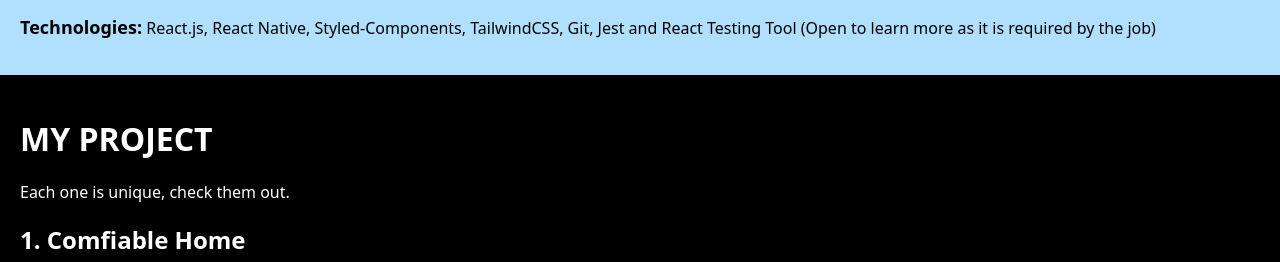
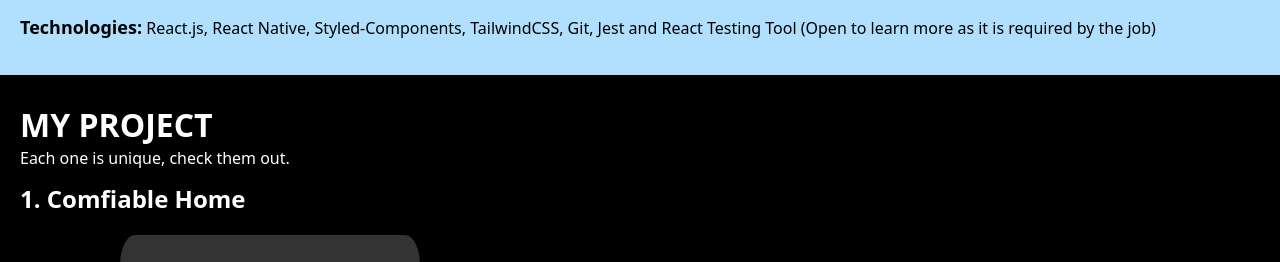
Before and after one commit to Hollyd29/MyPortfolio, a React (Vite) app: page / in a window 1280 px wide. Shown: the part 1428-1690 px from the top of the page. Built offline with nearby package versions, Linux system fonts and the light colour scheme; grey boxes are pictures that could not be loaded.

Commit message:
project updated

```diff
--- a/src/component/MyProjectComp.tsx
+++ b/src/component/MyProjectComp.tsx
@@ -30,7 +30,7 @@ function MyProjectComp() {
 
   return (
     <div className="projectCon">
-      <div>
+      <div className="myProject">
         <h1>MY PROJECT</h1>
         <p>Each one is unique, check them out.</p>
       </div>
--- a/src/component/portfolio.css
+++ b/src/component/portfolio.css
@@ -95,6 +95,10 @@
   color: #ffffff;
   padding: 20px;
 }
+.myProject {
+  font-size: 30;
+  line-height: 0.5;
+}
 .video {
   width: 300px;
   height: 600px;
```
